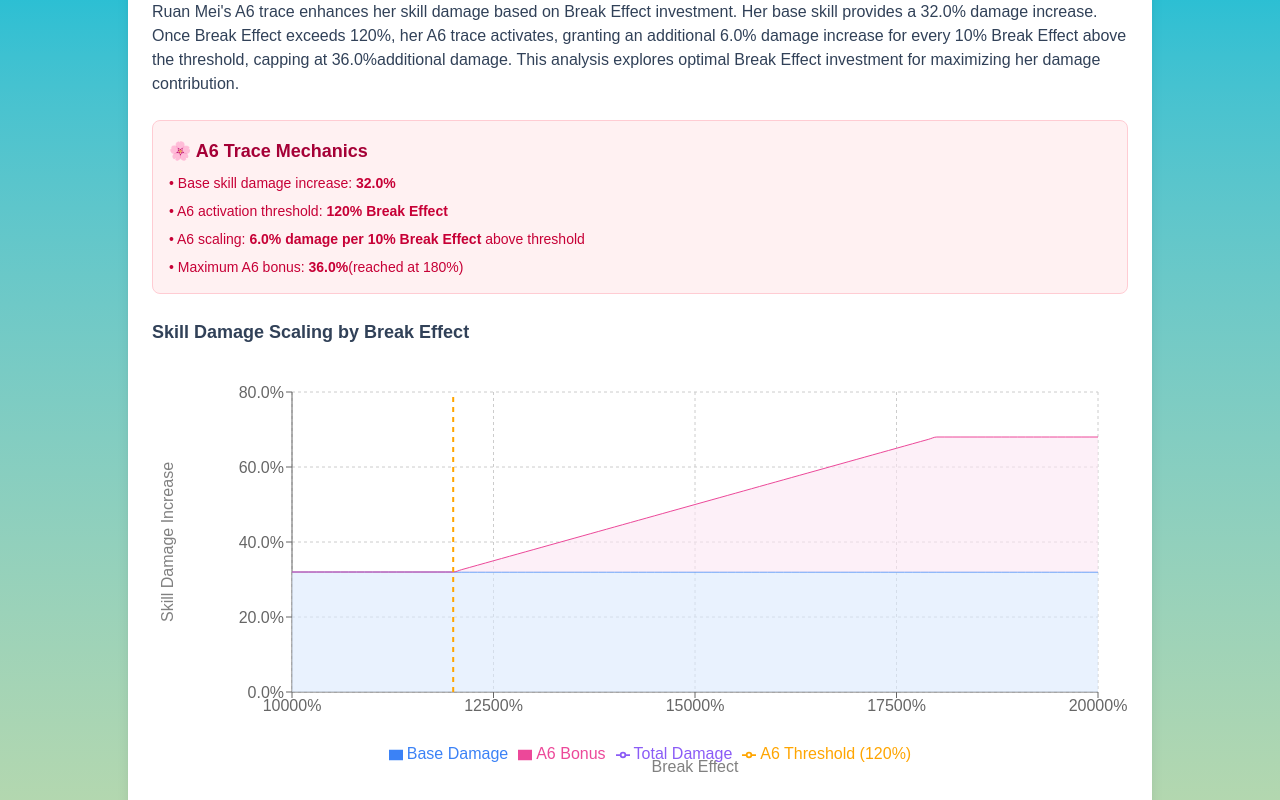
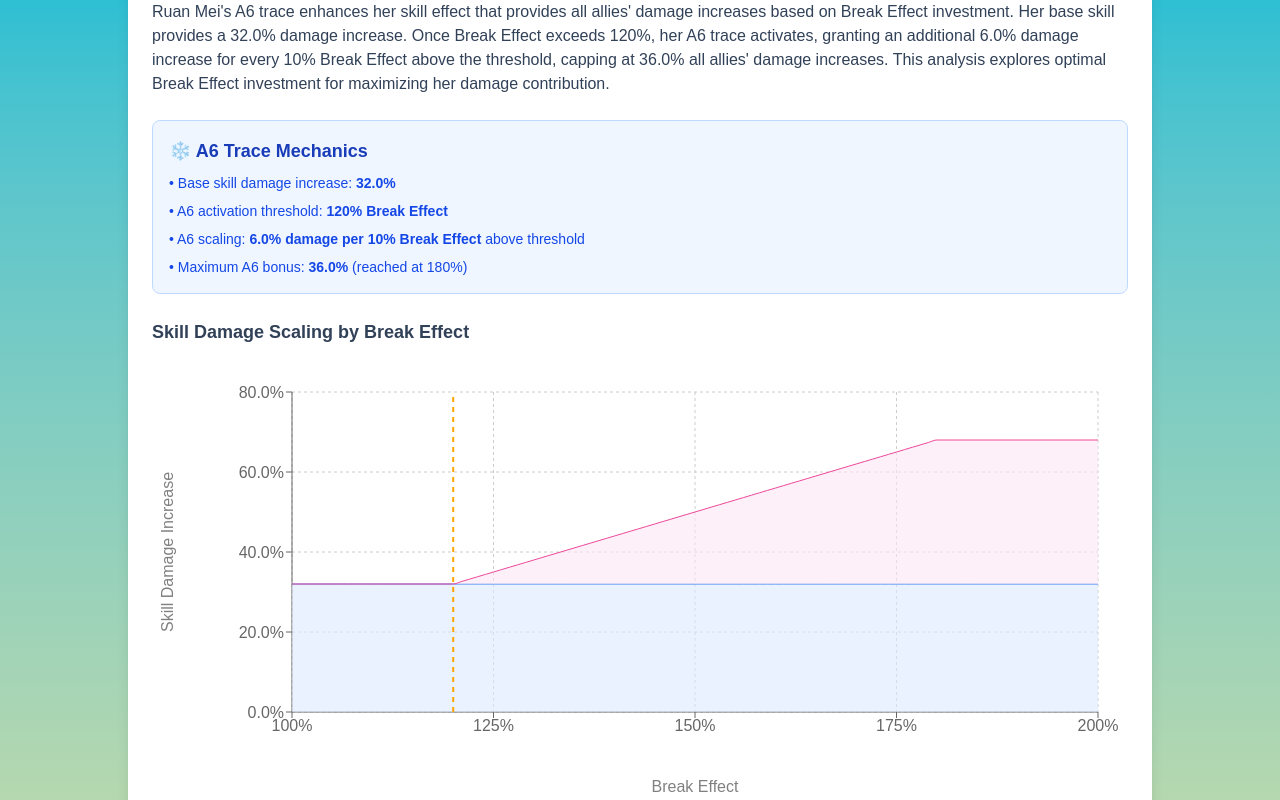
Before and after one commit to sakan811/honkai-star-rail-character-stats-analysis, a Next.js app in the folder visual_dashboard/: page /characters/ruanmei in a window 1280 px wide. Shown: the part 200-1000 px from the top of the page. Built offline with nearby package versions, Linux system fonts and the light colour scheme.

Commit message:
feat: Update Ruan Mei page and chart component for improved analysis and navigation

```diff
--- a/visual_dashboard/src/app/characters/ruanmei/page.tsx
+++ b/visual_dashboard/src/app/characters/ruanmei/page.tsx
@@ -6,9 +6,9 @@
 export default function RuanMeiPage() {
   return (
     <ChartPageLayout
-      title="Ruan Mei A6 Break Effect Damage Analysis"
-      buttonColor="bg-rose-400"
-      hoverColor="hover:bg-rose-600"
+      title="Ruan Mei A6 Trace Break Effect Analysis"
+      buttonColor="bg-blue-400"
+      hoverColor="hover:bg-blue-600"
     >
       <RuanMeiChart />
     </ChartPageLayout>
--- a/visual_dashboard/src/app/components/characters/RuanMeiChart.tsx
+++ b/visual_dashboard/src/app/components/characters/RuanMeiChart.tsx
@@ -58,24 +58,24 @@
       <div className="mb-4 md:mb-6">
         <h2 className="text-lg font-semibold text-slate-800 mb-2">Overview</h2>
         <p className="text-sm md:text-base text-slate-700">
-          Ruan Mei&apos;s A6 trace enhances her skill damage based on Break
+          Ruan Mei&apos;s A6 trace enhances her skill effect that provides all allies&apos; damage increases based on Break
           Effect investment. Her base skill provides a{" "}
           {formatDamageIncrease(baseDamage)} damage increase. Once Break Effect
           exceeds {thresholdPercentage}%, her A6 trace activates, granting an
           additional {formatDamageIncrease(damagePerTenPercent)} damage increase
           for every 10% Break Effect above the threshold, capping at{" "}
-          {formatDamageIncrease(maxAdditionalDamage)}
-          additional damage. This analysis explores optimal Break Effect
+          {formatDamageIncrease(maxAdditionalDamage)}{" "}
+          all allies&apos; damage increases. This analysis explores optimal Break Effect
           investment for maximizing her damage contribution.
         </p>
       </div>
 
       {/* Analysis Parameters */}
-      <div className="mb-6 bg-rose-50 border border-rose-200 rounded-lg p-4">
-        <h3 className="text-lg font-semibold text-rose-800 mb-2">
-          🌸 A6 Trace Mechanics
+      <div className="mb-6 bg-blue-50 border border-blue-200 rounded-lg p-4">
+        <h3 className="text-lg font-semibold text-blue-800 mb-2">
+          ❄️ A6 Trace Mechanics
         </h3>
-        <div className="text-sm text-rose-700 space-y-2">
+        <div className="text-sm text-blue-700 space-y-2">
           <p>
             • Base skill damage increase:{" "}
             <strong>{formatDamageIncrease(baseDamage)}</strong>
@@ -94,7 +94,7 @@
           </p>
           <p>
             • Maximum A6 bonus:{" "}
-            <strong>{formatDamageIncrease(maxAdditionalDamage)}</strong>
+            <strong>{formatDamageIncrease(maxAdditionalDamage)}</strong>{" "}
             (reached at{" "}
             {formatBreakEffect(
               (maxAdditionalDamage / damagePerTenPercent) * 0.1 +
@@ -106,21 +106,21 @@
       </div>
 
       {/* Primary Chart - Total Damage Scaling */}
-      <div className="mb-8">
+      <div className="mb-4">
         <h3 className="text-lg font-semibold text-slate-700 mb-4">
           Skill Damage Scaling by Break Effect
         </h3>
         <ResponsiveContainer width="100%" height={500}>
           <AreaChart
             data={data}
-            margin={{ top: 30, right: 30, left: 60, bottom: 80 }}
+            margin={{ top: 30, right: 30, left: 60, bottom: 60 }}
           >
             <CartesianGrid strokeDasharray="3 3" />
             <XAxis
               dataKey="break_effect_percentage"
               type="number"
               domain={["dataMin", "dataMax"]}
-              tickFormatter={formatBreakEffect}
+              tickFormatter={(value) => formatBreakEffect(value / 100)}
             >
               <Label
                 value="Break Effect"
@@ -147,15 +147,15 @@
 
                 if (active && payload && payload.length) {
                   const breakEffect = Number(label);
-                  const totalDamage = payload.find(
-                    (p) => p.dataKey === "total_skill_dmg_increase",
-                  )?.value;
                   const baseDamage = payload.find(
                     (p) => p.dataKey === "base_skill_dmg_increase",
                   )?.value;
                   const additionalDamage = payload.find(
                     (p) => p.dataKey === "additional_dmg_from_a6",
                   )?.value;
+
+                  // Calculate total from base + additional damage
+                  const totalDamage = Number(baseDamage || 0) + Number(additionalDamage || 0);
 
                   return (
                     <div className="bg-white p-3 border border-slate-200 shadow-md rounded">
@@ -222,7 +222,7 @@
             <Legend
               verticalAlign="bottom"
               height={60}
-              wrapperStyle={{ paddingTop: 20 }}
+              wrapperStyle={{ paddingTop: 60 }}
               payload={[
                 { value: "Base Damage", type: "rect", color: "#3b82f6" },
                 { value: "A6 Bonus", type: "rect", color: "#ec4899" },
@@ -340,10 +340,6 @@
                   • <strong>Maximum damage:</strong> 180% Break Effect for full
                   A6 potential
                 </p>
-                <p>
-                  • Beyond 180%, prioritize Speed, Effect Hit Rate, or defensive
-                  stats
-                </p>
               </div>
             </div>
           </div>
--- a/visual_dashboard/src/app/page.tsx
+++ b/visual_dashboard/src/app/page.tsx
@@ -33,6 +33,11 @@
               Castorice
             </button>
           </Link>
+          <Link href="/characters/ruanmei">
+            <button className="bg-blue-400 hover:bg-blue-600 text-slate-50 font-semibold rounded-lg px-8 py-3 text-lg shadow transition-colors duration-200">
+              Ruan Mei
+            </button>
+          </Link>
         </div>
       </main>
     </div>
```
